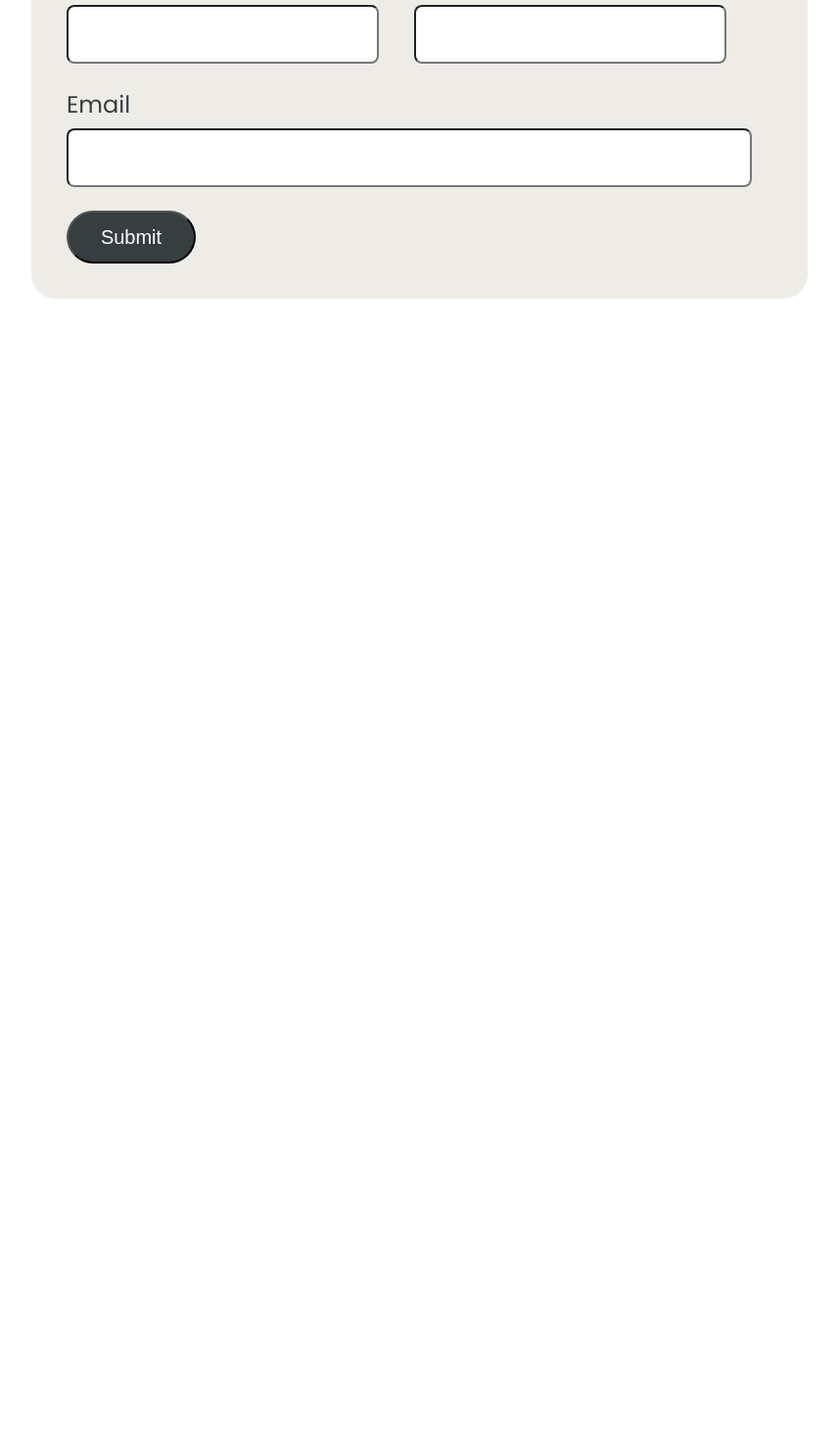
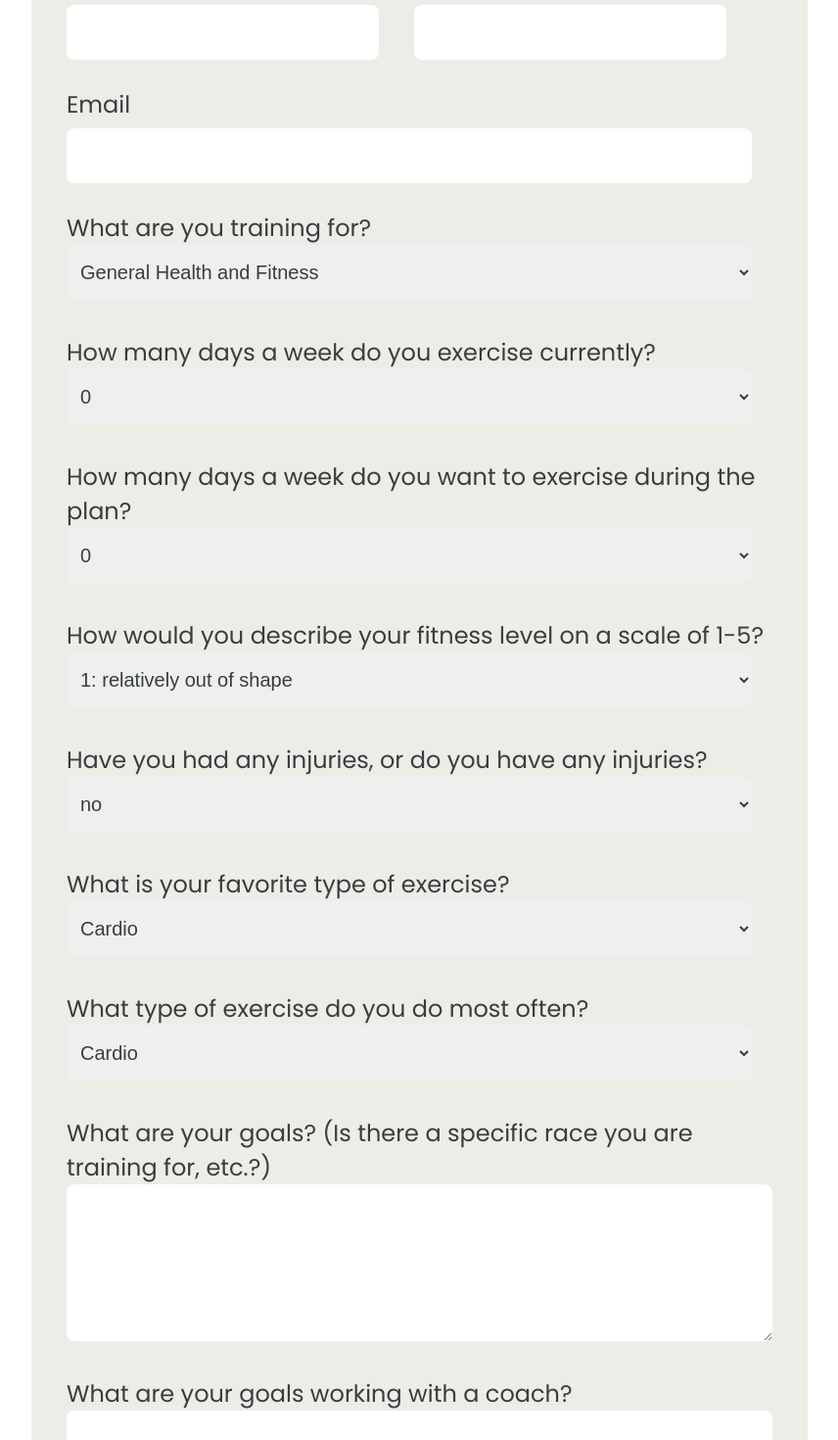
Before and after one commit to khintz34/sampaushacoaching, a Next.js app: page /NewClientForm in a window 1280 px wide. Shown: the part 460-1930 px from the top of the page at 98% size, without its empty margins (4-860 px from the left). Before the commit the page ends 801 px from the top, so only its background shows below. Built offline with nearby package versions, Linux system fonts and the light colour scheme.

Commit message:
more form 2

```diff
--- a/src/app/NewClientForm/page.module.scss
+++ b/src/app/NewClientForm/page.module.scss
@@ -11,6 +11,10 @@
 
 .formParagraph {
   font-size: 24px;
+
+  @media (max-width: 1022px) {
+    padding: 0 12px;
+  }
 }
 
 .formContainer {
@@ -19,10 +23,14 @@
   flex-direction: column;
 
   @media (max-width: 1022px) {
-    padding: 12px;
+    padding: 12px 0 0 0;
   }
 }
 
 .formHeading {
   font-weight: 900;
+
+  @media (max-width: 1022px) {
+    padding: 12px;
+  }
 }
--- a/src/app/NewClientForm/page.tsx
+++ b/src/app/NewClientForm/page.tsx
@@ -2,8 +2,6 @@ import Header from "@/components/Header/Header";
 import styles from "./page.module.scss";
 import { Footer } from "@/components/Footer/Footer";
 import { ClientForm } from "@/components/ClientForm/ClientForm";
-
-//todo desktop view header should still be black
 
 export default function NewClientForm() {
   return (
@@ -17,10 +15,6 @@ export default function NewClientForm() {
         </p>
         <ClientForm />
       </div>
-
-      {/* <div className={styles.footerContainer}>
-        <Footer />
-      </div> */}
     </main>
   );
 }
--- a/src/app/globals.css
+++ b/src/app/globals.css
@@ -81,10 +81,16 @@ label {
   font-size: 24px;
 }
 
-input {
+input,
+select,
+option {
   line-height: 56px;
   border-radius: 8px;
   width: 319px;
+  color: var(--gray-color);
+  font-size: 20px;
+  padding-left: 10px;
+  border: none;
 }
 
 input[type="email"] {
@@ -93,8 +99,15 @@ input[type="email"] {
   width: 700px;
 }
 
+select {
+  width: 700px;
+  height: 56px;
+}
+
 @media (max-width: 1023px) {
-  input[type="email"] {
+  input[type="email"],
+  select,
+  option {
     width: 319px;
   }
 }
--- /dev/null
+++ b/src/assets/data/ClientFormData.js
@@ -0,0 +1,71 @@
+export const ClientFormDataDropdowns = [
+  {
+    question: "What are you training for?",
+    options: [
+      "General Health and Fitness",
+      "Running Event (5k - Marathon)",
+      "Triathalon Event (Sprint - IRONMAN)",
+      "Other",
+    ],
+  },
+  {
+    question: "How many days a week do you exercise currently?",
+    options: [0, 1, 2, 3, 4, 5, 6, 7],
+  },
+  {
+    question: "How many days a week do you want to exercise during the plan?",
+    options: [0, 1, 2, 3, 4, 5, 6, 7],
+  },
+  {
+    question: "How would you describe your fitness level on a scale of 1-5?",
+    options: [
+      "1: relatively out of shape",
+      2,
+      3,
+      4,
+      "5: best shape of your life",
+    ],
+  },
+
+  {
+    question: "Have you had any injuries, or do you have any injuries?",
+    options: ["no", "yes"],
+  },
+  {
+    question: "What is your favorite type of exercise?",
+    options: [
+      "Cardio",
+      "Strength",
+      "Flexibility",
+      "Balance",
+      "Core",
+      "Plyrometric",
+      "Functional",
+      "Interval",
+      "Cross Training",
+    ],
+  },
+  {
+    question: "What type of exercise do you do most often?",
+    options: [
+      "Cardio",
+      "Strength",
+      "Flexibility",
+      "Balance",
+      "Core",
+      "Plyrometric",
+      "Functional",
+      "Interval",
+      "Cross Training",
+    ],
+  },
+];
+
+export const ClientFormDataTexts = [
+  {
+    question:
+      "What are your goals? (Is there a specific race you are training for, etc.?)",
+    id: "personalGoals",
+  },
+  { question: "What are your goals working with a coach?", id: "coachGoals" },
+];
--- a/src/components/ClientForm/ClientForm.module.scss
+++ b/src/components/ClientForm/ClientForm.module.scss
@@ -6,7 +6,8 @@
   padding: 36px;
 
   @media (max-width: 1022px) {
-    width: calc(100vw - 24px);
+    // width: calc(100vw - 24px);
+    width: 100vw;
   }
 }
 
@@ -44,3 +45,15 @@
   font-weight: 600px;
   background-color: var(--gray-color);
 }
+
+.textAreaContainer {
+  display: flex;
+  flex-direction: column;
+  margin-bottom: 36px;
+}
+
+.textarea {
+  height: 20ch;
+  border-radius: 8px;
+  border: none;
+}
--- a/src/components/ClientForm/ClientForm.tsx
+++ b/src/components/ClientForm/ClientForm.tsx
@@ -1,6 +1,28 @@
+"use client";
+
 import styles from "./ClientForm.module.scss";
+import { ClientFormDataDropdowns } from "../../assets/data/ClientFormData";
+import { Dropdown } from "../Dropdown/Dropdown";
+import { useEffect, useState } from "react";
 
 export function ClientForm() {
+  const [name, setName] = useState<string>("");
+  const [phone, setPhone] = useState<string>();
+  const [email, setEmail] = useState<string>();
+  const [trainingFor, setTrainingFor] = useState<string>();
+  const [currentDaysWeek, setCurrentDaysWeek] = useState<string>();
+  const [futureDaysWeek, setFutureDaysWeek] = useState<string>();
+  const [currentFitness, setCurrentFitness] = useState<string>();
+  const [injuries, setInjuries] = useState<string>();
+  const [yesInjuries, setYesInjuries] = useState<string>();
+  const [favorite, setFavorite] = useState<string>();
+  const [mostOften, setMostOften] = useState<string>();
+  const [goals, setGoals] = useState<string>();
+  const [coachGoals, setCoachGoals] = useState<string>();
+
+  // todo finish setting up state
+  //todo think about how to set up yesInjuries
+
   return (
     <form className={styles.main}>
       <h2 className={styles.formHeader}>New Client Form</h2>
@@ -12,6 +34,8 @@ export function ClientForm() {
             name="name"
             id="name"
             className={styles.inputHeight}
+            defaultValue={name}
+            onChange={(e) => setName(e.target.value)}
           />
         </div>
         <div className={styles.inputFieldContainer}>
@@ -21,6 +45,8 @@ export function ClientForm() {
             name="tel"
             id="tel"
             className={styles.inputHeight}
+            defaultValue={phone}
+            onChange={(e) => setPhone(e.target.value)}
           />
         </div>
       </div>
@@ -31,8 +57,35 @@ export function ClientForm() {
           name="email"
           id="email"
           className={styles.inputHeight}
+          defaultValue={email}
+          onChange={(e) => setEmail(e.target.value)}
         />
       </div>
+      {ClientFormDataDropdowns.map((item, index) => {
+        return <Dropdown item={item} key={index} />;
+      })}
+      <div className={styles.textAreaContainer}>
+        <label htmlFor="personalGoals">
+          What are your goals? (Is there a specific race you are training for,
+          etc.?)
+        </label>
+        <textarea
+          name="personalGoals"
+          id="personalGoals"
+          className={styles.textarea}
+        />
+      </div>
+      <div className={styles.textAreaContainer}>
+        <label htmlFor="coachGoals">
+          What are your goals working with a coach?
+        </label>
+        <textarea
+          name="coachGoals"
+          id="coachGoals"
+          className={styles.textarea}
+        />
+      </div>
+
       <button className={styles.btn}>Submit</button>
     </form>
   );
--- /dev/null
+++ b/src/components/Dropdown/Dropdown.module.scss
@@ -0,0 +1,5 @@
+.dropdown {
+  display: flex;
+  flex-direction: column;
+  margin-bottom: 36px;
+}
--- /dev/null
+++ b/src/components/Dropdown/Dropdown.tsx
@@ -0,0 +1,37 @@
+"use client";
+
+import { useState } from "react";
+import styles from "./Dropdown.module.scss";
+
+interface Props {
+  item: {
+    question: string;
+    options: Array<string | number>;
+  };
+}
+
+// todo need to add a feature to show hide based on data passed in...
+
+export function Dropdown({ item }: Props) {
+  const [currentOption, setCurrentOption] = useState<string | number>(
+    item.options[0]
+  );
+  return (
+    <div className={styles.dropdown}>
+      <label>{item.question}</label>
+      <select
+        onChange={(e) => {
+          setCurrentOption(e.target.value);
+        }}
+        value={currentOption}
+        className={styles.select}
+      >
+        {item.options.map((option, index) => (
+          <option key={index} value={option} className={styles.option}>
+            {option}
+          </option>
+        ))}
+      </select>
+    </div>
+  );
+}
```
